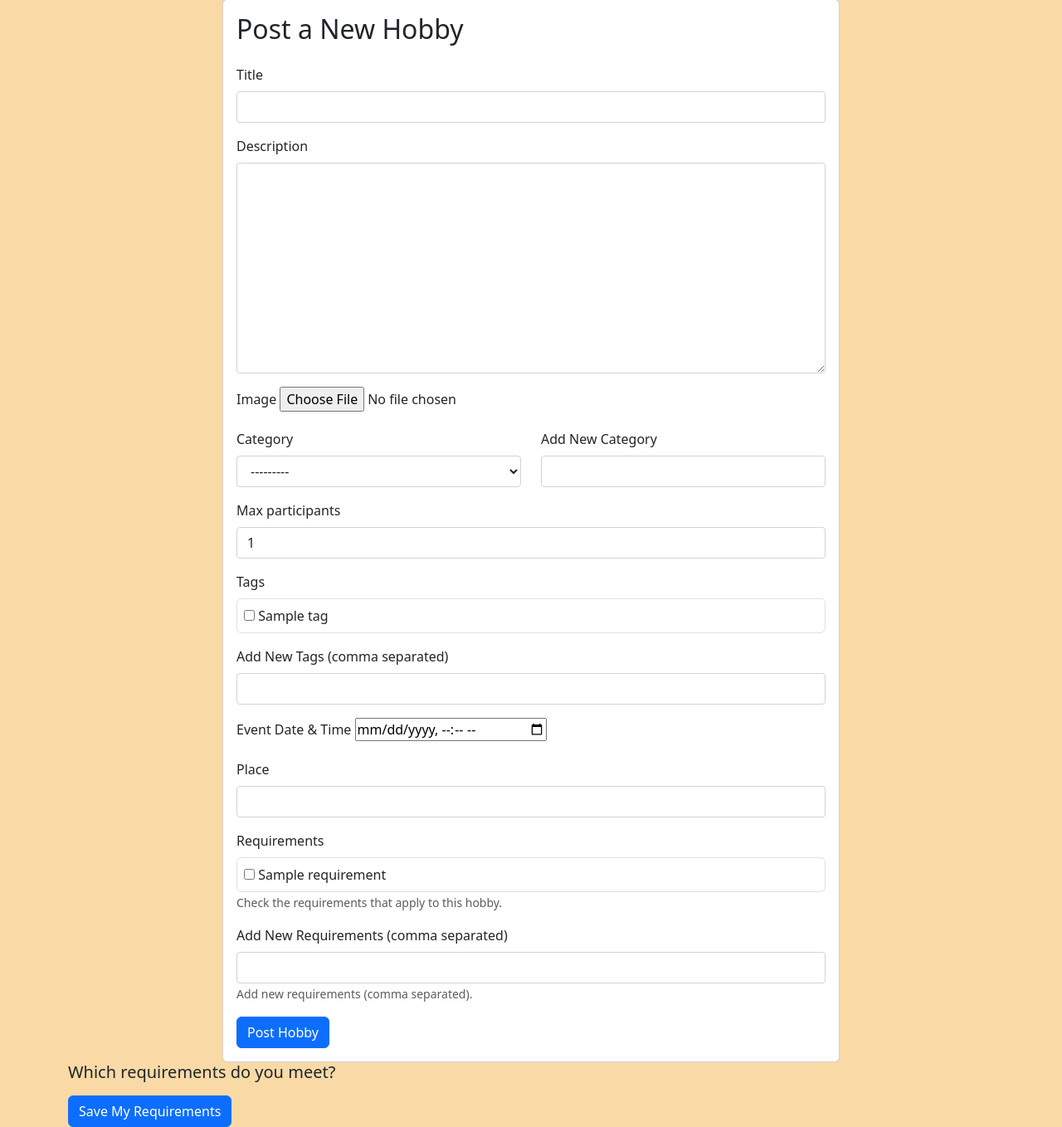
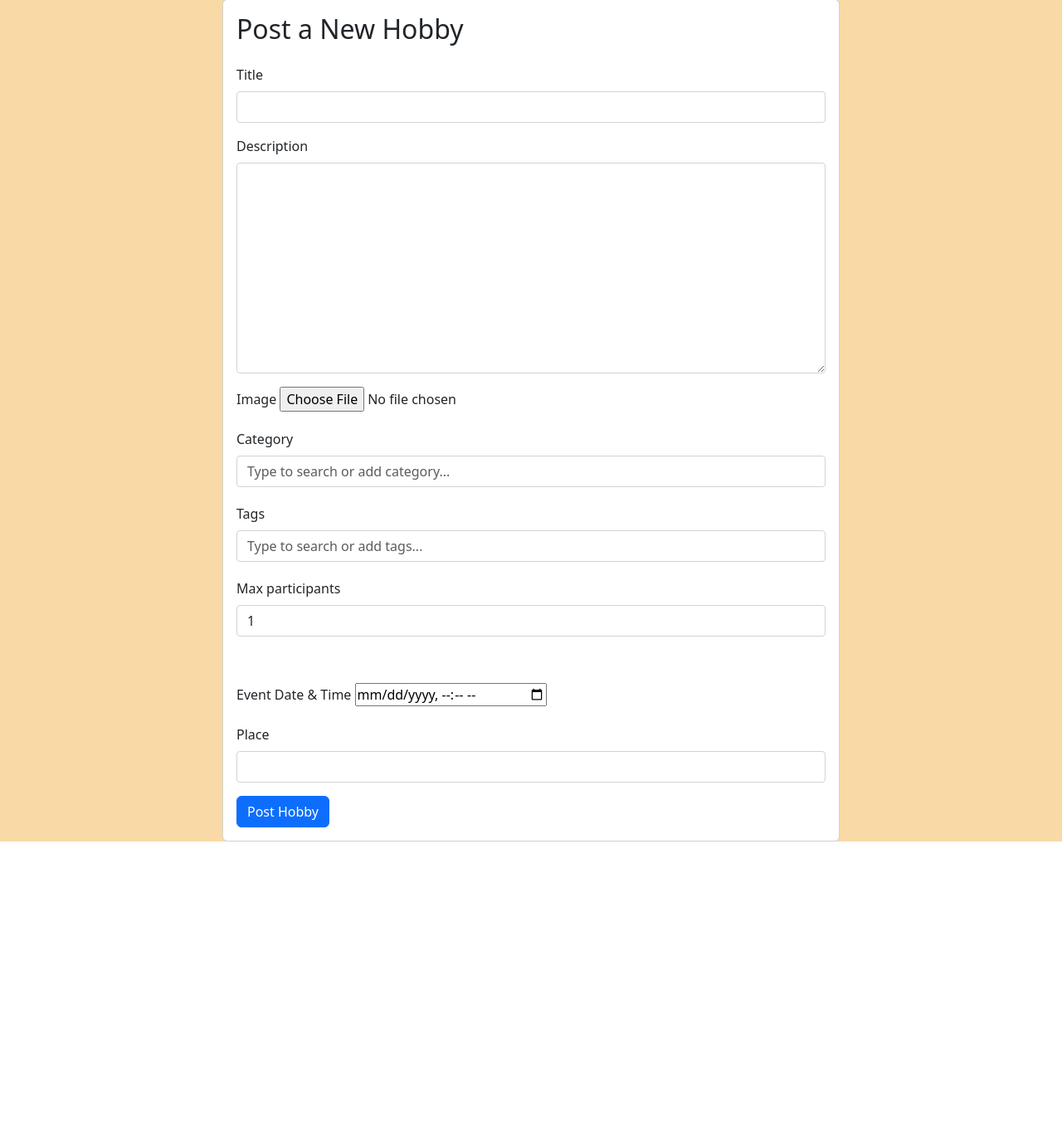
Before and after one commit to parsaghaderi/hobbyshare, a Django app: page /hobby/new/ in a window 1280 px wide. Shown: the part 81-1439 px from the top of the page at 83% size. After the commit the page ends 1095 px from the top, so only its background shows below. Run offline with Django 4.2, Linux system fonts and the light colour scheme; a user stored in the database is signed in; tables that the repository leaves empty hold one stand-in row (values such as "Sample post"); some web fonts are replaced.

Commit message:
no requirement + suggestion for tag

```diff
--- a/core/forms.py
+++ b/core/forms.py
@@ -3,7 +3,6 @@ from .models import Hobby, Profile, Requirement
 
 class HobbyForm(forms.ModelForm):
     new_category = forms.CharField(required=False, label="Add New Category")
-    new_tags = forms.CharField(required=False, label="Add New Tags (comma separated)")
     new_requirements = forms.CharField(required=False, label="Add New Requirements (comma separated)")
     requirements = forms.ModelMultipleChoiceField(
         queryset=Requirement.objects.all(),
@@ -14,10 +13,7 @@ class HobbyForm(forms.ModelForm):
 
     class Meta:
         model = Hobby
-        fields = [
-            'title', 'description', 'image', 'category', 'tags',
-            'max_participants', 'date', 'place', 'requirements'
-        ]
+        exclude = ['host', 'category', 'tags']  # Exclude host, category, tags
         widgets = {
             'tags': forms.CheckboxSelectMultiple,
             'date': forms.DateTimeInput(attrs={'type': 'datetime-local'}),
--- a/core/templates/hobby_form.html
+++ b/core/templates/hobby_form.html
@@ -20,25 +20,20 @@
                     <label for="{{ form.image.id_for_label }}" class="form-label">{{ form.image.label }}</label>
                     {{ form.image }}
                 </div>
-                <div class="row">
-                    <div class="col-md-6 mb-3">
-                        <label for="{{ form.category.id_for_label }}" class="form-label">{{ form.category.label }}</label>
-                        {{ form.category }}
-                    </div>
-                    <div class="col-md-6 mb-3">
-                        <label for="{{ form.new_category.id_for_label }}" class="form-label">{{ form.new_category.label }}</label>
-                        {{ form.new_category }}
-                    </div>
+                <div class="mb-3">
+                    <label for="category-input" class="form-label">Category</label>
+                    <input type="text" id="category-input" name="category" class="form-control" autocomplete="off" placeholder="Type to search or add category...">
+                    <div id="category-suggestions" class="list-group mt-1"></div>
+                </div>
+                <div class="mb-3">
+                    <label for="tags-input" class="form-label">Tags</label>
+                    <input type="text" id="tags-input" name="tags" class="form-control" autocomplete="off" placeholder="Type to search or add tags...">
+                    <div id="tags-suggestions" class="list-group mt-1"></div>
+                    <div id="selected-tags" class="mt-2"></div>
                 </div>
                 <div class="mb-3">
                     <label for="{{ form.max_participants.id_for_label }}" class="form-label">{{ form.max_participants.label }}</label>
                     {{ form.max_participants }}
-                </div>
-                <div class="mb-3">
-                    <label class="form-label d-block">{{ form.tags.label }}</label>
-                    <div class="border rounded p-2" style="max-height: 150px; overflow-y: auto;">
-                        {{ form.tags }}
-                    </div>
                 </div>
                 <div class="mb-3">
                     <label for="{{ form.new_tags.id_for_label }}" class="form-label">{{ form.new_tags.label }}</label>
@@ -52,57 +47,13 @@
                     <label for="id_place" class="form-label">Place</label>
                     {{ form.place }}
                 </div>
-                <div class="mb-3">
-                    <label class="form-label d-block">{{ form.requirements.label }}</label>
-                    <div class="border rounded p-2" style="max-height: 150px; overflow-y: auto;">
-                        {{ form.requirements }}
-                    </div>
-                    <small class="form-text text-muted">Check the requirements that apply to this hobby.</small>
-                </div>
-                <div class="mb-3">
-                    <label for="{{ form.new_requirements.id_for_label }}" class="form-label">{{ form.new_requirements.label }}</label>
-                    {{ form.new_requirements }}
-                    <small class="form-text text-muted">Add new requirements (comma separated).</small>
-                </div>
                 <button type="submit" class="btn btn-primary">Post Hobby</button>
             </form>
         </div>
     </div>
 </div>
 
-{% if user == hobby.host %}
-    <!-- Host can add new requirements -->
-    <div class="mb-3">
-        <label class="form-label d-block">Requirements</label>
-        <div id="existing-requirements" class="border rounded p-2" style="max-height: 150px; overflow-y: auto;">
-            {{ form.requirements }}
-        </div>
-        <small class="form-text text-muted">Check the requirements that apply to this hobby.</small>
-    </div>
-    <div class="mb-3">
-        <label for="id_new_requirements" class="form-label">Add New Requirements (comma separated)</label>
-        <input type="text" id="id_new_requirements" name="new_requirements" class="form-control">
-        <small class="form-text text-muted">Add new requirements (comma separated).</small>
-        <div id="new-requirements-list" class="mt-2"></div>
-    </div>
-{% else %}
-    <!-- Participants can check which requirements they meet -->
-    <form method="post">
-        {% csrf_token %}
-        <h5>Which requirements do you meet?</h5>
-        {% for req in hobby.requirements.all %}
-            <div class="form-check">
-                <input class="form-check-input" type="checkbox" name="met_requirements" value="{{ req.id }}" id="req_{{ req.id }}"
-                    {% if req.id in user_met_requirements %}checked{% endif %}>
-                <label class="form-check-label" for="req_{{ req.id }}">{{ req.name }}</label>
-            </div>
-        {% endfor %}
-        <button type="submit" class="btn btn-primary mt-2">Save My Requirements</button>
-    </form>
-{% endif %}
-
 <style>
-    /* Improve form rendering */
     input[type='text'], input[type='number'], textarea, select {
         display: block;
         width: 100%;
@@ -121,19 +72,69 @@
     #id_tags li { display: block; }
 </style>
 <script>
-document.getElementById('id_new_requirements').addEventListener('input', function() {
-    const container = document.getElementById('new-requirements-list');
-    container.innerHTML = '';
-    const values = this.value.split(',').map(v => v.trim()).filter(v => v);
-    values.forEach((val, idx) => {
-        const id = 'new_req_' + idx;
-        container.innerHTML += `
-            <div class="form-check">
-                <input class="form-check-input" type="checkbox" checked id="${id}" name="new_requirements_checkboxes" value="${val}">
-                <label class="form-check-label" for="${id}">${val}</label>
-            </div>
-        `;
+const categories = [{% for cat in categories %}"{{ cat.name }}",{% endfor %}];
+const tags = [{% for tag in all_tags %}"{{ tag.name }}",{% endfor %}];
+
+function suggest(input, suggestions, data) {
+    const value = input.value.toLowerCase();
+    suggestions.innerHTML = '';
+    if (value.length === 0) return;
+    data.filter(item => item.toLowerCase().startsWith(value)).forEach(item => {
+        const div = document.createElement('div');
+        div.className = 'list-group-item list-group-item-action';
+        div.textContent = item;
+        div.onclick = () => {
+            input.value = item;
+            suggestions.innerHTML = '';
+        };
+        suggestions.appendChild(div);
+    });
+}
+
+document.getElementById('category-input').addEventListener('input', function() {
+    suggest(this, document.getElementById('category-suggestions'), categories);
+});
+
+let selectedTags = [];
+document.getElementById('tags-input').addEventListener('input', function() {
+    const input = this;
+    const suggestions = document.getElementById('tags-suggestions');
+    const value = input.value.toLowerCase();
+    suggestions.innerHTML = '';
+    if (value.length === 0) return;
+    tags.filter(tag => tag.toLowerCase().startsWith(value) && !selectedTags.includes(tag)).forEach(tag => {
+        const div = document.createElement('div');
+        div.className = 'list-group-item list-group-item-action';
+        div.textContent = tag;
+        div.onclick = () => {
+            selectedTags.push(tag);
+            updateSelectedTags();
+            input.value = '';
+            suggestions.innerHTML = '';
+        };
+        suggestions.appendChild(div);
     });
 });
+
+function updateSelectedTags() {
+    const container = document.getElementById('selected-tags');
+    container.innerHTML = '';
+    selectedTags.forEach(tag => {
+        const span = document.createElement('span');
+        span.className = 'badge bg-primary me-1';
+        span.textContent = tag;
+        container.appendChild(span);
+    });
+    // Add hidden input for form submission
+    let hidden = document.getElementById('hidden-tags');
+    if (!hidden) {
+        hidden = document.createElement('input');
+        hidden.type = 'hidden';
+        hidden.name = 'selected_tags';
+        hidden.id = 'hidden-tags';
+        document.querySelector('form').appendChild(hidden);
+    }
+    hidden.value = selectedTags.join(',');
+}
 </script>
 {% endblock %}
--- a/core/views.py
+++ b/core/views.py
@@ -61,35 +61,40 @@ def hobby_detail(request, hobby_id):
     }
     return render(request, 'hobby_detail.html', context)
 
+from .models import Category, Tag
+
 @login_required
 def create_hobby(request):
+    categories = Category.objects.all()
+    all_tags = Tag.objects.all()
     if request.method == 'POST':
         form = HobbyForm(request.POST, request.FILES)
+        selected_tags = request.POST.get('selected_tags', '')
+        category_name = request.POST.get('category', '').strip()
         if form.is_valid():
             hobby = form.save(commit=False)
-            hobby.host = request.user
-
-            # Handle new category, tags, requirements
-            new_category = form.cleaned_data.get('new_category')
-            if new_category:
-                category_obj, created = Category.objects.get_or_create(name=new_category)
-                hobby.category = category_obj
-
+            hobby.host = request.user  # <-- Add this line
+            # Handle category
+            if category_name:
+                category, _ = Category.objects.get_or_create(name=category_name)
+                hobby.category = category
             hobby.save()
-            form.save_m2m()
-
-            # Handle new requirements
-            new_requirements = form.cleaned_data.get('new_requirements')
-            if new_requirements:
-                req_names = [r.strip() for r in new_requirements.split(',') if r.strip()]
-                for req_name in req_names:
-                    req_obj, created = Requirement.objects.get_or_create(name=req_name)
-                    hobby.requirements.add(req_obj)
-
-            return redirect('hobby_detail', hobby_id=hobby.id)
+            # Handle tags
+            if selected_tags:
+                tag_names = [t.strip() for t in selected_tags.split(',') if t.strip()]
+                for tag_name in tag_names:
+                    tag, _ = Tag.objects.get_or_create(name=tag_name)
+                    hobby.tags.add(tag)
+            return redirect('home')
+        else:
+            print(form.errors)  # Log errors for debugging
     else:
         form = HobbyForm()
-    return render(request, 'hobby_form.html', {'form': form})
+    return render(request, 'hobby_form.html', {
+        'form': form,
+        'categories': categories,
+        'all_tags': all_tags,
+    })
 
 @login_required
 def apply_for_hobby(request, hobby_id):
@@ -198,11 +203,17 @@ def profile(request, username):
 
 def host_summary(request, username):
     user = get_object_or_404(User, username=username)
-    from .models import Hobby  # Import your Hobby model
+    from .models import Hobby, Profile  # Import your models
+
+    # Get user profile
+    profile = Profile.objects.filter(user=user).first()
+
     hobbies = Hobby.objects.filter(host=user)
     reviews = user.review_set.all() if hasattr(user, 'review_set') else []
+
     return render(request, 'host_summary.html', {
         'host': user,
+        'profile': profile,
         'hobbies': hobbies,
         'reviews': reviews,
     })
```
Also changed, not shown: core/templates/host_summary.html (+26 -8 lines).
